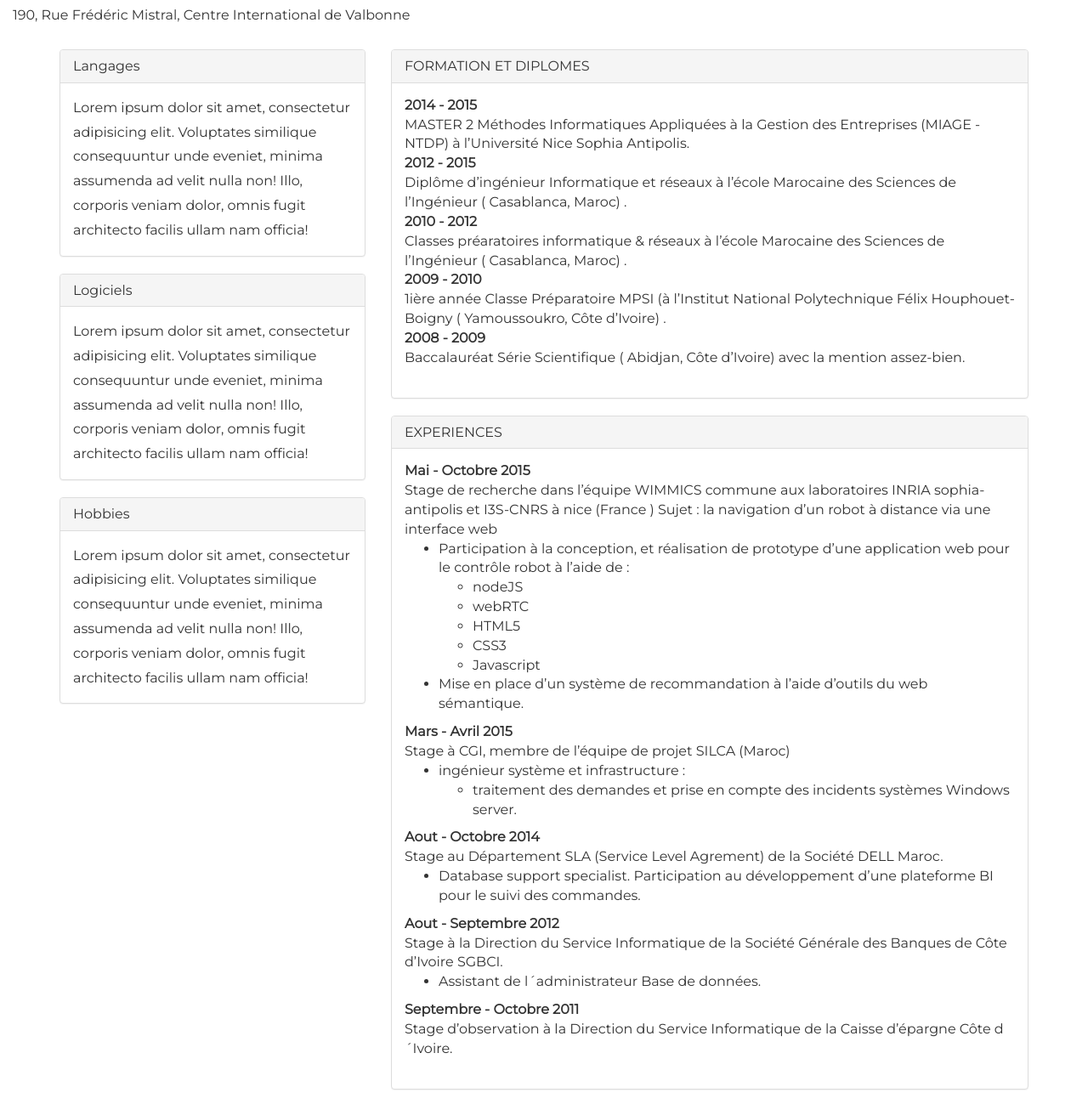
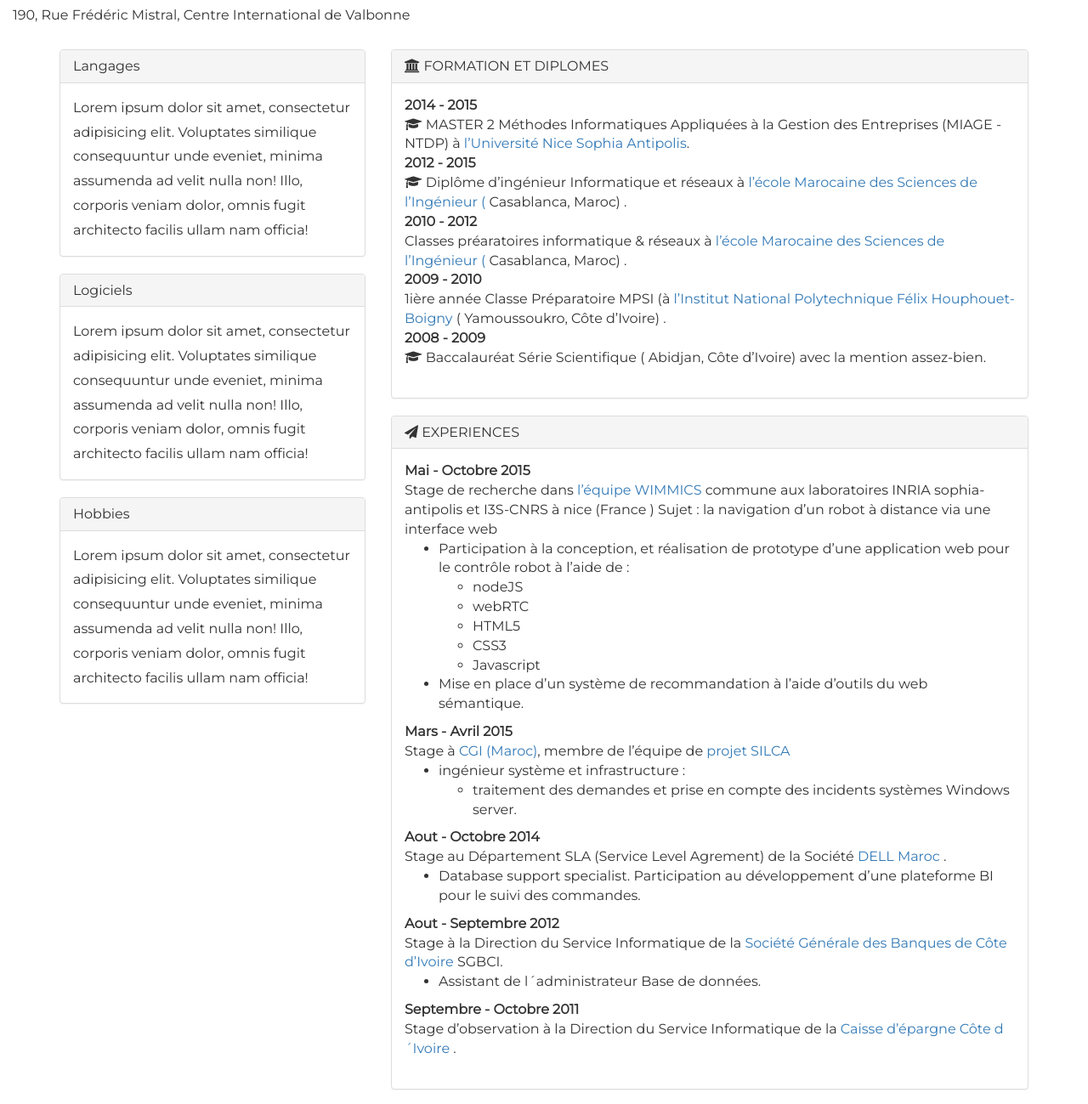
Before and after one commit to KFMichael/KFMichael.github.io, a plain HTML site: page index.html in a window 1280 px wide. Shown: the part 380-1679 px from the top of the page at 85% size. Drawn offline with nearby package versions, Linux system fonts and the light colour scheme.

Commit message:
reorganisation

```diff
--- a/index.html
+++ b/index.html
@@ -4,6 +4,10 @@
 <head>
     <meta charset="utf-8">
     <title> KFMichael ^_^</title>
+    <!-- icone  de la barre de titre-->
+    <link rel='shortcut icon' href='images/favicon.ico' type='image/x-icon'>
+    <link rel='icon' href='images/favicon.ico' type='image/x-icon'>
+    <!-- -->
     <meta name="description" content="Ce site &#224; pour but de me presenter en utilisant les bonnes pratiques du web [HTML5|CSS3|JS] + accessibilite ! enjoy being inside my head :-p !! ">
     <meta name="viewport" content="width=device-width, initial-scale=1.0">
     <meta http-equiv="X-UA-Compatible" content="IE=edge">
@@ -109,7 +113,6 @@
                                     Lorem ipsum dolor sit amet, consectetur adipisicing elit. Voluptates similique consequuntur unde eveniet, minima assumenda ad velit nulla non! Illo, corporis veniam dolor, omnis fugit architecto facilis ullam nam officia!
                                 </div>
                             </div>
-
                         </article>
                     </aside>
                 </section>
@@ -119,7 +122,7 @@
                     <article id="education">
                         <div class="panel panel-default">
                             <div class="panel-heading">
-                                <h3 class="panel-title">FORMATION ET DIPLOMES</h3>
+                                <h3 class="panel-title"> <i class="fa fa-university"></i> FORMATION ET DIPLOMES</h3>
                             </div>
                             <div class="panel-body">
                                 <dl id="listEducation">
@@ -128,35 +131,35 @@
                                         <time datetime="2015">2015</time>
                                     </dt>
                                     <dd>
-                                        <span class="diplome"> MASTER 2 M&#233;thodes Informatiques Appliqu&#233;es &#224; la Gestion des Entreprises &#40;MIAGE - NTDP&#41; </span> &#224; l’Universit&#233; Nice Sophia Antipolis.
+                                        <span class="diplome"> <i class="fa fa-graduation-cap"></i>  MASTER 2 M&#233;thodes Informatiques Appliqu&#233;es &#224; la Gestion des Entreprises &#40;MIAGE - NTDP&#41; </span> &#224; <a href="http://unice.fr/formation/formation-initiale/smiag12121">l’Universit&#233; Nice Sophia Antipolis</a>.
                                     </dd>
                                     <dt>
                                         <time datetime="2012">2012</time> -
                                         <time datetime="2015">2015</time>
                                     </dt>
                                     <dd>
-                                        <span class="diplome"> Dipl&#244;me d’ing&#233;nieur Informatique et r&#233;seaux </span> &#224; l’&#233;cole Marocaine des Sciences de l’Ing&#233;nieur &#40; <span class="lieuFormation"> Casablanca, Maroc&#41; </span>.
+                                        <span class="diplome"> <i class="fa fa-graduation-cap"></i>  Dipl&#244;me d’ing&#233;nieur Informatique et r&#233;seaux </span> &#224; <a href="l’&#233;cole Marocaine des Sciences de l’Ing&#233;nieur &#40;">l’&#233;cole Marocaine des Sciences de l’Ing&#233;nieur &#40;</a> <span class="lieuFormation"> Casablanca, Maroc&#41; </span>.
                                     </dd>
                                     <dt>
                                         <time datetime="2010">2010</time> -
                                         <time datetime="2012">2012</time>
                                     </dt>
                                     <dd>
-                                        Classes pr&#233;aratoires informatique &#38; r&#233;seaux &#224; l’&#233;cole Marocaine des Sciences de l’Ing&#233;nieur &#40; <span class="lieuFormation"> Casablanca, Maroc&#41; </span>.
+                                        Classes pr&#233;aratoires informatique &#38; r&#233;seaux &#224; <a href="http://emsi.ma/">l’&#233;cole Marocaine des Sciences de l’Ing&#233;nieur &#40;</a> <span class="lieuFormation"> Casablanca, Maroc&#41; </span>.
                                     </dd>
                                     <dt>
                                         <time datetime="2009">2009</time> -
                                         <time datetime="2010">2010</time>
                                     </dt>
                                     <dd>
-                                        1i&#232;re ann&#233;e Classe Pr&#233;paratoire MPSI &#40;&#224; l’Institut National Polytechnique F&#233;lix Houphouet-Boigny &#40; <span class="lieuFormation"> Yamoussoukro, C&#244;te d’Ivoire&#41; </span>.
+                                        1i&#232;re ann&#233;e Classe Pr&#233;paratoire MPSI &#40;&#224; <a href="http://www.inphb.edu.ci/">l’Institut National Polytechnique F&#233;lix Houphouet-Boigny </a> &#40; <span class="lieuFormation"> Yamoussoukro, C&#244;te d’Ivoire&#41; </span>.
                                     </dd>
                                     <dt>
                                         <time datetime="2008">2008</time> -
                                         <time datetime="2009">2009</time>
                                     </dt>
                                     <dd>
-                                        <span class="diplome"> Baccalaur&#233;at S&#233;rie Scientifique </span> &#40; <span class="lieuFormation"> Abidjan, C&#244;te d’Ivoire&#41; </span> avec la mention assez-bien.
+                                        <span class="diplome"> <i class="fa fa-graduation-cap"></i>  Baccalaur&#233;at S&#233;rie Scientifique </span> &#40; <span class="lieuFormation"> Abidjan, C&#244;te d’Ivoire&#41; </span> avec la mention assez-bien.
                                     </dd>
                                 </dl>
                             </div>
@@ -165,7 +168,7 @@
                     <article id="experience">
                         <div class="panel panel-default">
                             <div class="panel-heading">
-                                <h3 class="panel-title">EXPERIENCES</h3>
+                                <h3 class="panel-title"> <i class="fa fa-paper-plane"></i> EXPERIENCES</h3>
                             </div>
                             <div class="panel-body">
                                 <dl id="listEducation">
@@ -174,7 +177,7 @@
                                         <time datetime="2015-10-15">Octobre </time> 2015
                                     </dt>
                                     <dd>
-                                        Stage de recherche dans l’&#233;quipe WIMMICS commune aux laboratoires INRIA sophia-antipolis et I3S-CNRS &#224; nice (France ) <span class="sujetStage"> Sujet : la navigation d’un robot &#224; distance via une interface web </span>
+                                        Stage de recherche dans <a href="http://wimmics.inria.fr/">l’&#233;quipe WIMMICS</a> commune aux laboratoires INRIA sophia-antipolis et I3S-CNRS &#224; nice (France ) <span class="sujetStage"> Sujet : la navigation d’un robot &#224; distance via une interface web </span>
                                         <ul>
                                             <li> Participation &#224; la conception, et r&#233;alisation de prototype d’une application web pour le contrôle robot &#224; l’aide de :
                                                 <ul>
@@ -192,7 +195,7 @@
                                         <time datetime="2015-03-01">Mars</time> -
                                         <time datetime="2015-04-01">Avril</time> 2015
                                     </dt>
-                                    <dd> Stage &#224; CGI, membre de l’&#233;quipe de projet SILCA (Maroc)
+                                    <dd> Stage &#224; <a href="http://www.cgi.com/fr/maroc">CGI  (Maroc)</a>, membre de l’&#233;quipe de <a href="https://www.fr.capgemini.com/ressources/silca-filiale-de-credit-agricole-sa-modernise-la-gestion-de-ses-infrastructures-avec">projet SILCA </a>
                                         <ul>
                                             <li>ing&#233;nieur syst&#232;me et infrastructure :
                                                 <ul>
@@ -205,7 +208,7 @@
                                         <time datetime="2014-08-01">Aout</time> -
                                         <time datetime="2014-10-01">Octobre</time> 2014
                                     </dt>
-                                    <dd>Stage au D&#233;partement SLA (Service Level Agrement) de la Soci&#233;t&#233; DELL Maroc.
+                                    <dd>Stage au D&#233;partement SLA (Service Level Agrement) de la Soci&#233;t&#233; <a href="http://www.dell.com/learn/ma/fr/macorp1/about-dell"> DELL Maroc </a>.
                                         <ul>
                                             <li>
                                                 <span class="posteOccupe"> Database support specialist. </span> <span class="sujetStage">  Participation au d&#233;veloppement d’une plateforme BI pour le suivi des commandes.</span>
@@ -216,7 +219,7 @@
                                         <time datetime="2012-08-01">Aout</time> -
                                         <time datetime="2012-09-01">Septembre</time> 2012
                                     </dt>
-                                    <dd> Stage &#224; la Direction du Service Informatique de la Soci&#233;t&#233; G&#233;n&#233;rale des Banques de Côte d’Ivoire SGBCI.
+                                    <dd> Stage &#224; la Direction du Service Informatique de la <a href="http://www.sgbci.ci/">Soci&#233;t&#233; G&#233;n&#233;rale des Banques de Côte d’Ivoire</a> SGBCI.
                                         <ul>
                                             <li>
                                                 <span class="posteOccupe">Assistant de l´administrateur Base de donn&#233;es.</span>
@@ -228,7 +231,7 @@
                                         <time datetime="2011-10-01">Octobre </time> 2011
                                     </dt>
                                     <dd>
-                                        <span class="sujetStage">  Stage d’observation &#224; la Direction du Service Informatique de la Caisse d’&#233;pargne Côte d´Ivoire. </span>
+                                        <span class="sujetStage">  Stage d’observation &#224; la Direction du Service Informatique de la <a href="http://www.caissepargne.ci/"> Caisse d’&#233;pargne Côte d´Ivoire </a> . </span>
                                     </dd>
                                 </dl>
                             </div>
```
Also changed, not shown: images/favicon.ico (added), images/icones/res/mipmap-hdpi/ic_launcher.png (added), images/icones/res/mipmap-mdpi/ic_launcher.png (added), images/icones/res/mipmap-xhdpi/ic_launcher.png (added), images/icones/res/mipmap-xxhdpi/ic_launcher.png (added), images/icones/res/mipmap-xxxhdpi/ic_launcher.png (added), images/icones/web_hi_res_512.png (added).
